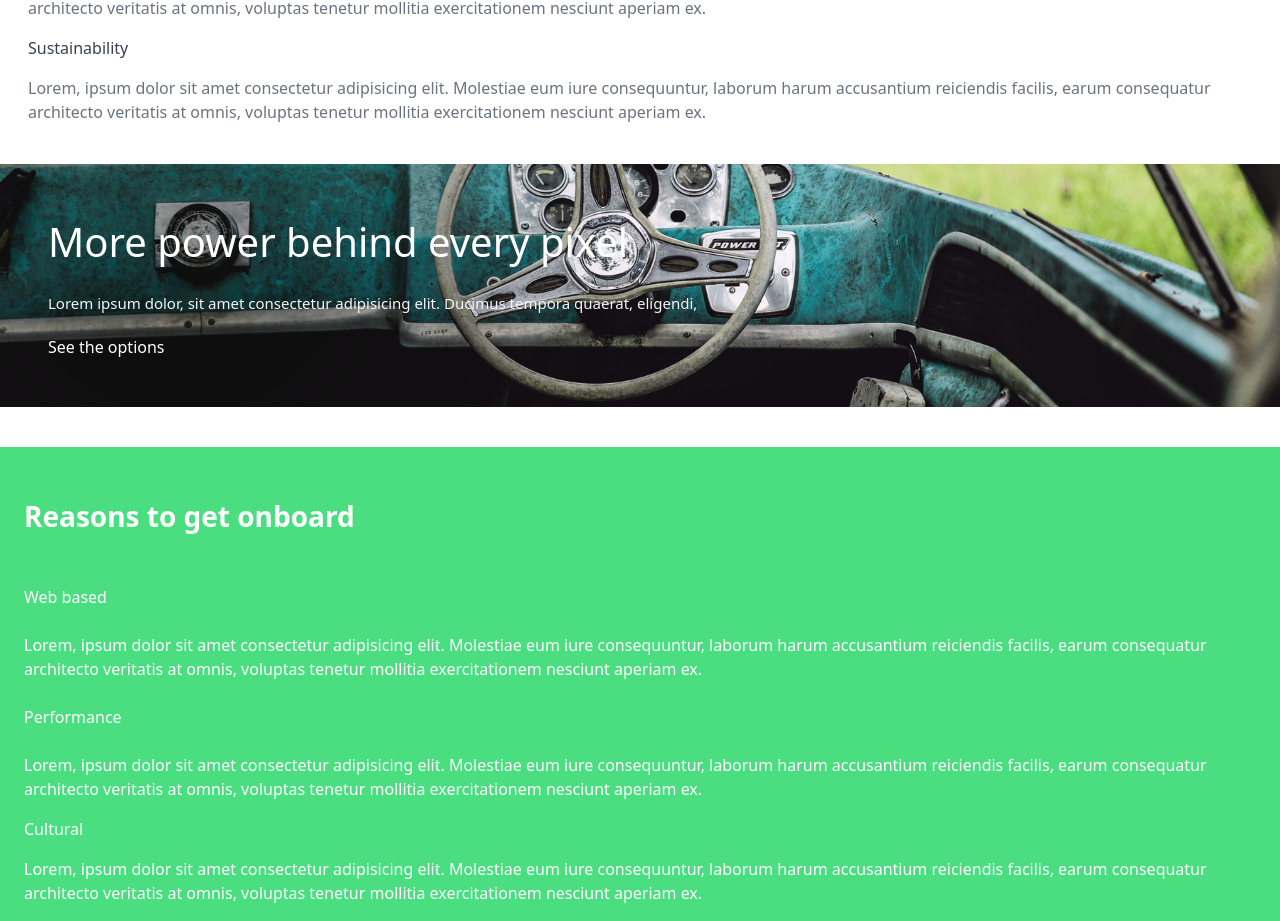
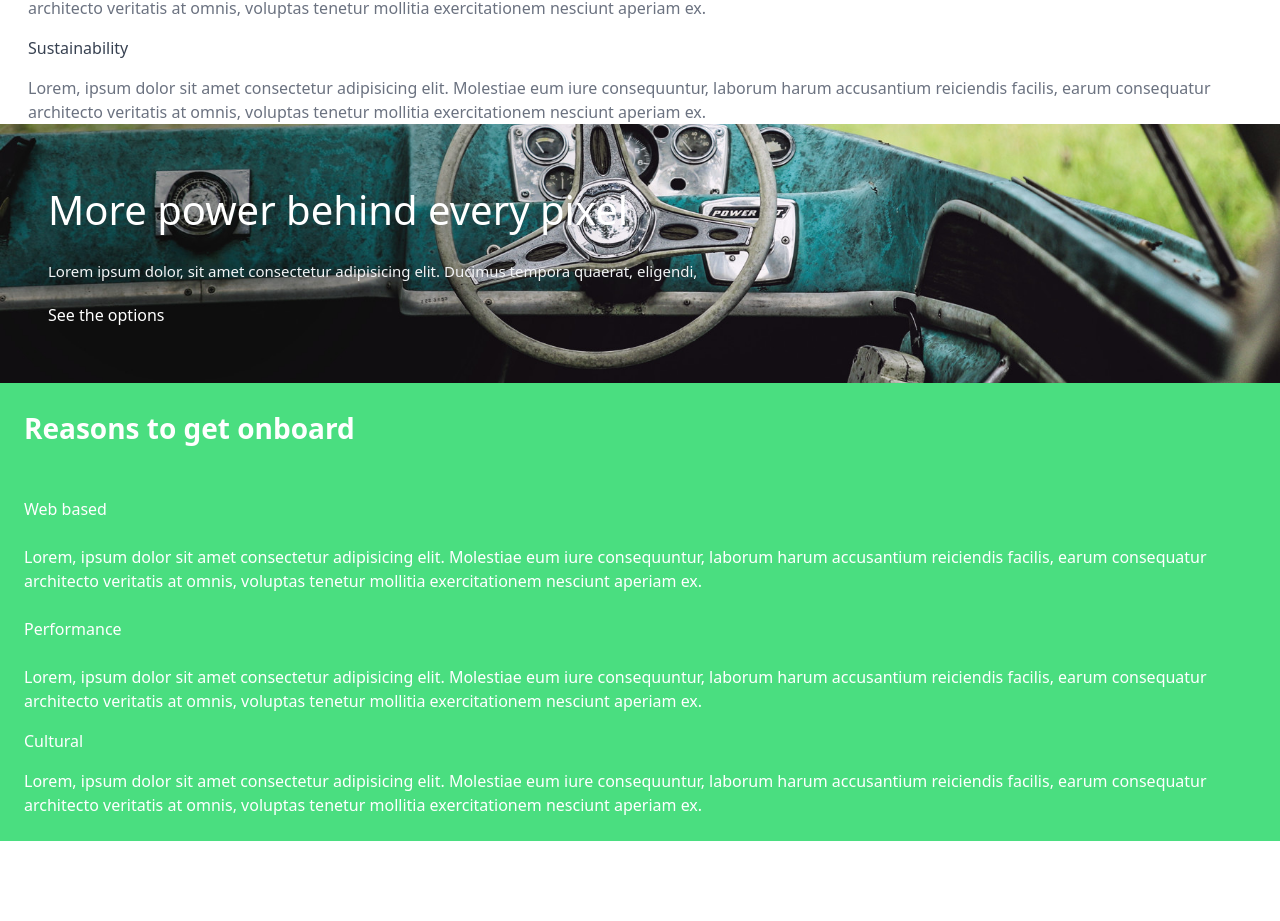
Before and after one commit to naimdevweb/take-tawlind, a website: page index.html in a window 1280 px wide. Shown: the part 2279-3200 px from the top of the page. Drawn offline with Linux system fonts and the light colour scheme.

Commit message:
avant derniere section presque fini

```diff
--- a/index.html
+++ b/index.html
@@ -158,7 +158,7 @@ earum consequatur architecto veritatis at omnis, voluptas tenetur mollitia exerc
 
         <!--QUATRIEME SECTION-->
 
-        <section class="bg-bg-full bg-center bg-cover p-8 my-10">
+        <section class="bg-bg-full bg-center bg-cover p-8 py-10">
             <div class="p-4">
             <h3 class="text-white text-[40px] ">
                 More power behind every pixel
@@ -172,7 +172,7 @@ earum consequatur architecto veritatis at omnis, voluptas tenetur mollitia exerc
 
         <!--CINQUIEME SECTION-->
 <section class="bg-green-400 p-6">
-    <h2 class=" text-white text-[28px] font-bold pb-6 py-6" >
+    <h2 class=" text-white text-[28px] font-bold pb-6" >
         Reasons to get onboard
     </h2>
 <p class="py-6 text-white ">Web based</p>
```
